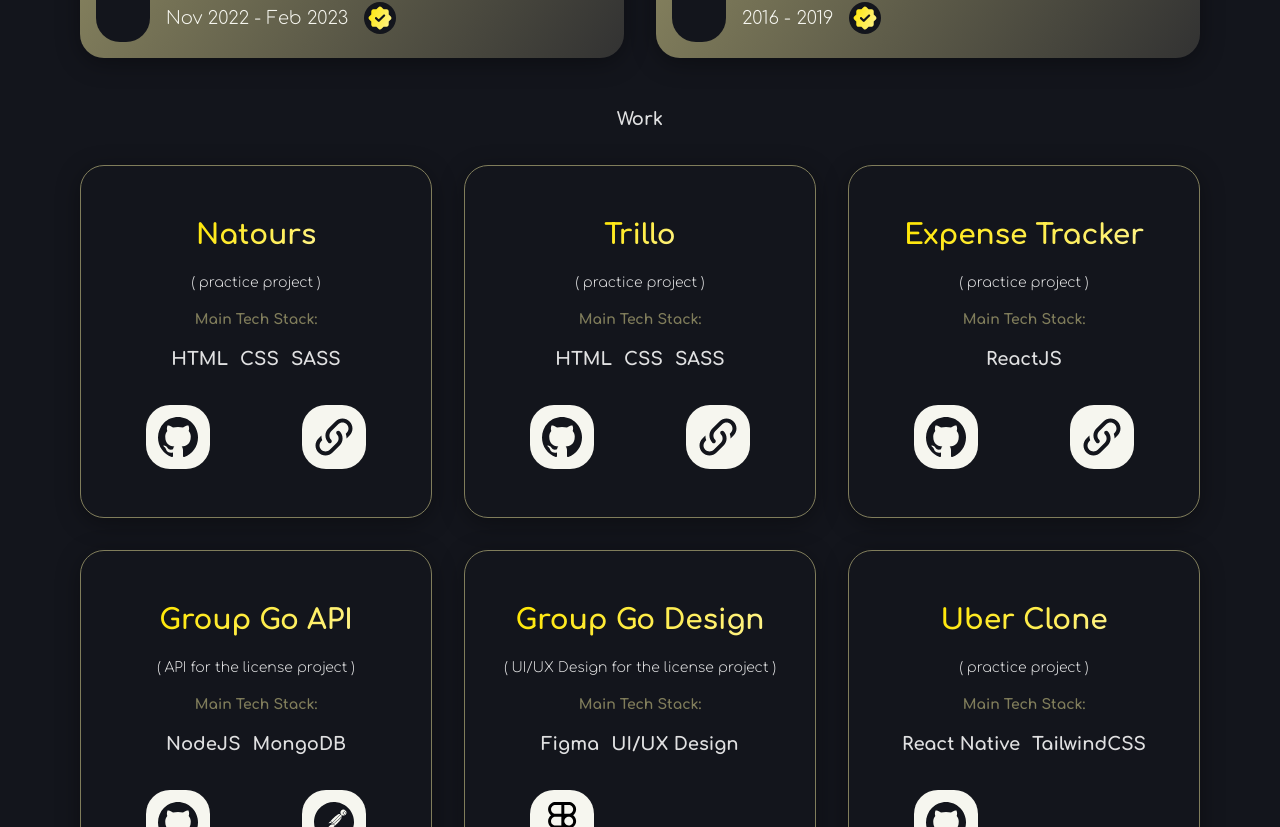
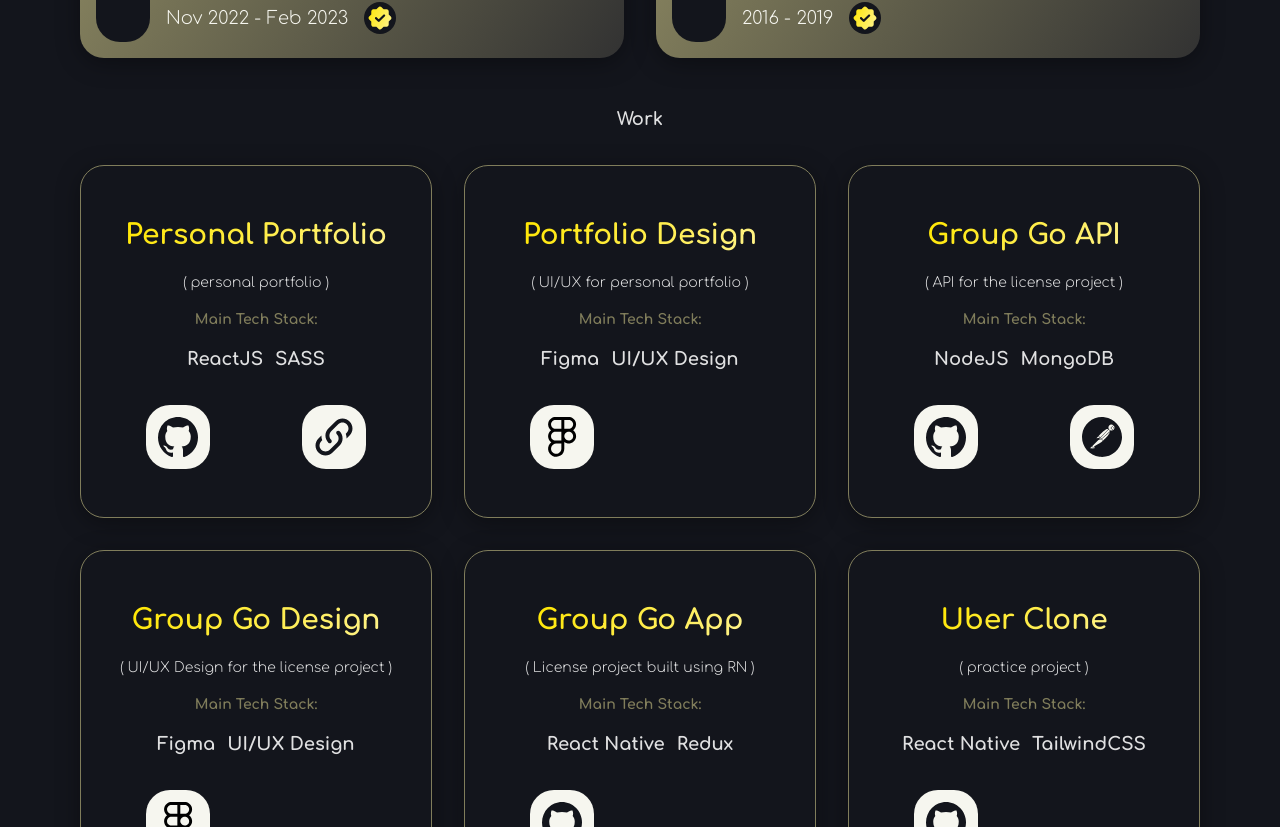
Before and after one commit to covaci-edvin/personal-portfolio-covaci-edvin, a React (Vite) app: page / in a window 1280 px wide. Shown: the part 973-1800 px from the top of the page. Built offline with nearby package versions, Linux system fonts and the light colour scheme.

Commit message:
work update

```diff
--- a/src/components/sections/work/Work.jsx
+++ b/src/components/sections/work/Work.jsx
@@ -5,36 +5,27 @@
 const projects = [
   {
     id: 1,
-    title: "Natours",
-    description: "practice project",
-    techStack: ["HTML", "CSS", "SASS"],
-    github: "https://github.com/covaci-edvin/natours-project",
-    live: "https://natours-advaced-css-sass-practice.netlify.app/",
+    title: "Personal Portfolio",
+    description: "personal portfolio",
+    techStack: ["ReactJS", "SASS"],
+    github: "https://github.com/covaci-edvin/personal-portfolio-covaci-edvin",
+    live: "https://personal-portfolio-covaci-edvin.vercel.app/",
     apiDocumentation: "",
     figma: "",
   },
   {
     id: 2,
-    title: "Trillo",
-    description: "practice project",
-    techStack: ["HTML", "CSS", "SASS"],
-    github: "https://github.com/covaci-edvin/trillo-traveling-project",
-    live: "https://trillo-traveling.netlify.app/",
+    title: "Portfolio Design",
+    description: "UI/UX for personal portfolio",
+    techStack: ["Figma", "UI/UX Design"],
+    github: "",
+    live: "",
     apiDocumentation: "",
-    figma: "",
+    figma:
+      "https://www.figma.com/file/FXfn0hEOP03aAvHvqjgVXh/Untitled?node-id=0%3A1&t=IPLlmqkiKjACuenK-1",
   },
   {
     id: 3,
-    title: "Expense Tracker",
-    description: "practice project",
-    techStack: ["ReactJS"],
-    github: "https://github.com/covaci-edvin/expense-tracker",
-    live: "https://expense-tracker-react-practice-ed.netlify.app",
-    apiDocumentation: "",
-    figma: "",
-  },
-  {
-    id: 4,
     title: "Group Go API",
     description: "API for the license project",
     techStack: ["NodeJS", "MongoDB"],
@@ -45,7 +36,7 @@
     figma: "",
   },
   {
-    id: 5,
+    id: 4,
     title: "Group Go Design",
     description: "UI/UX Design for the license project",
     techStack: ["Figma", "UI/UX Design"],
@@ -54,6 +45,16 @@
     apiDocumentation: "",
     figma:
       "https://www.figma.com/file/Pf5Fl7Mj5plomkpvFQFiNP/Untitled?node-id=0%3A1&t=SKry51fxu2qARBEE-1",
+  },
+  {
+    id: 5,
+    title: "Group Go App",
+    description: "License project built using RN",
+    techStack: ["React Native", "Redux"],
+    github: "https://github.com/covaci-edvin/Group-Go-App",
+    live: "",
+    apiDocumentation: "",
+    figma: "",
   },
   {
     id: 6,
@@ -66,25 +67,24 @@
     figma: "",
   },
   {
-    id: 8,
-    title: "Personal Portfolio",
-    description: "personal portfolio",
-    techStack: ["ReactJS", "SASS"],
-    github: "https://github.com/covaci-edvin/personal-portfolio-covaci-edvin",
-    live: "https://personal-portfolio-covaci-edvin.vercel.app/",
+    id: 7,
+    title: "Natours",
+    description: "practice project",
+    techStack: ["HTML", "CSS", "SASS"],
+    github: "https://github.com/covaci-edvin/natours-project",
+    live: "https://natours-advaced-css-sass-practice.netlify.app/",
     apiDocumentation: "",
     figma: "",
   },
   {
-    id: 9,
-    title: "Portfolio Design",
-    description: "UI/UX for personal portfolio",
-    techStack: ["Figma", "UI/UX Design"],
-    github: "",
-    live: "",
+    id: 8,
+    title: "Trillo",
+    description: "practice project",
+    techStack: ["HTML", "CSS", "SASS"],
+    github: "https://github.com/covaci-edvin/trillo-traveling-project",
+    live: "https://trillo-traveling.netlify.app/",
     apiDocumentation: "",
-    figma:
-      "https://www.figma.com/file/FXfn0hEOP03aAvHvqjgVXh/Untitled?node-id=0%3A1&t=IPLlmqkiKjACuenK-1",
+    figma: "",
   },
 ];
 
```
